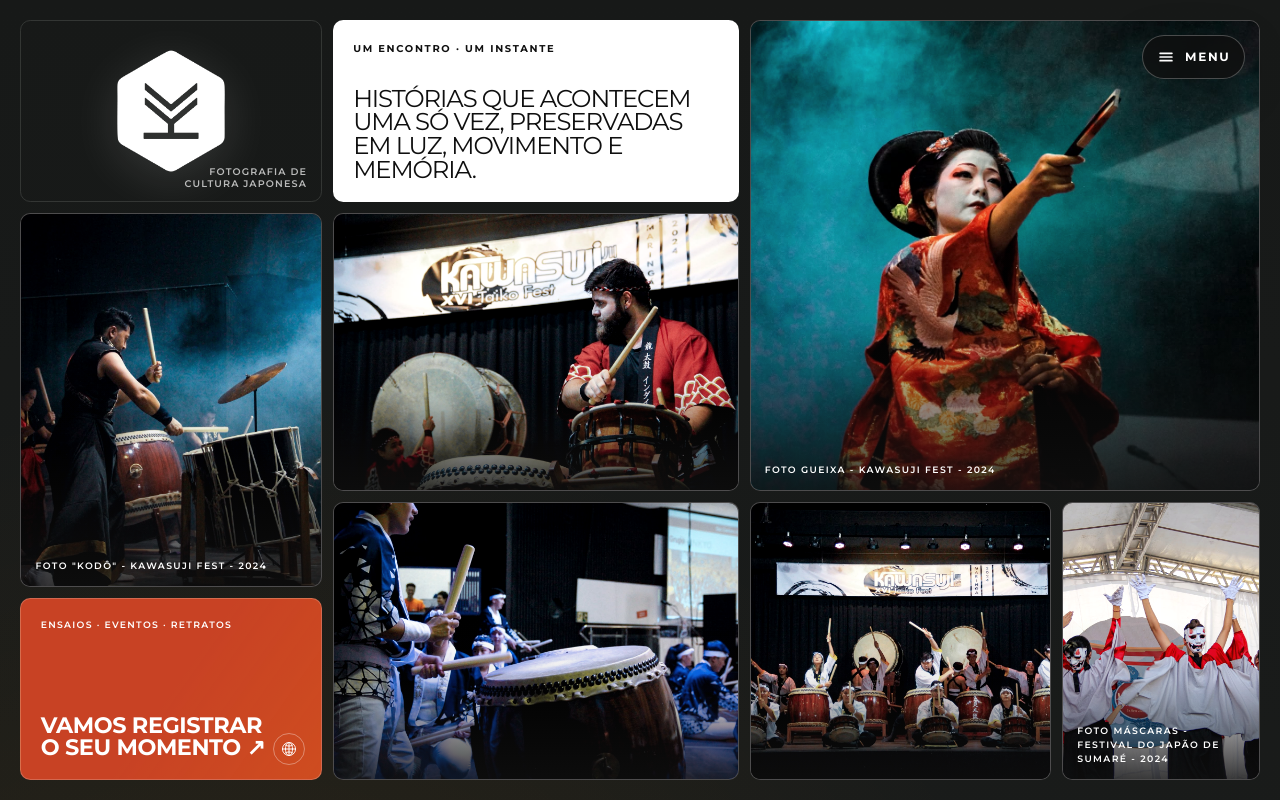
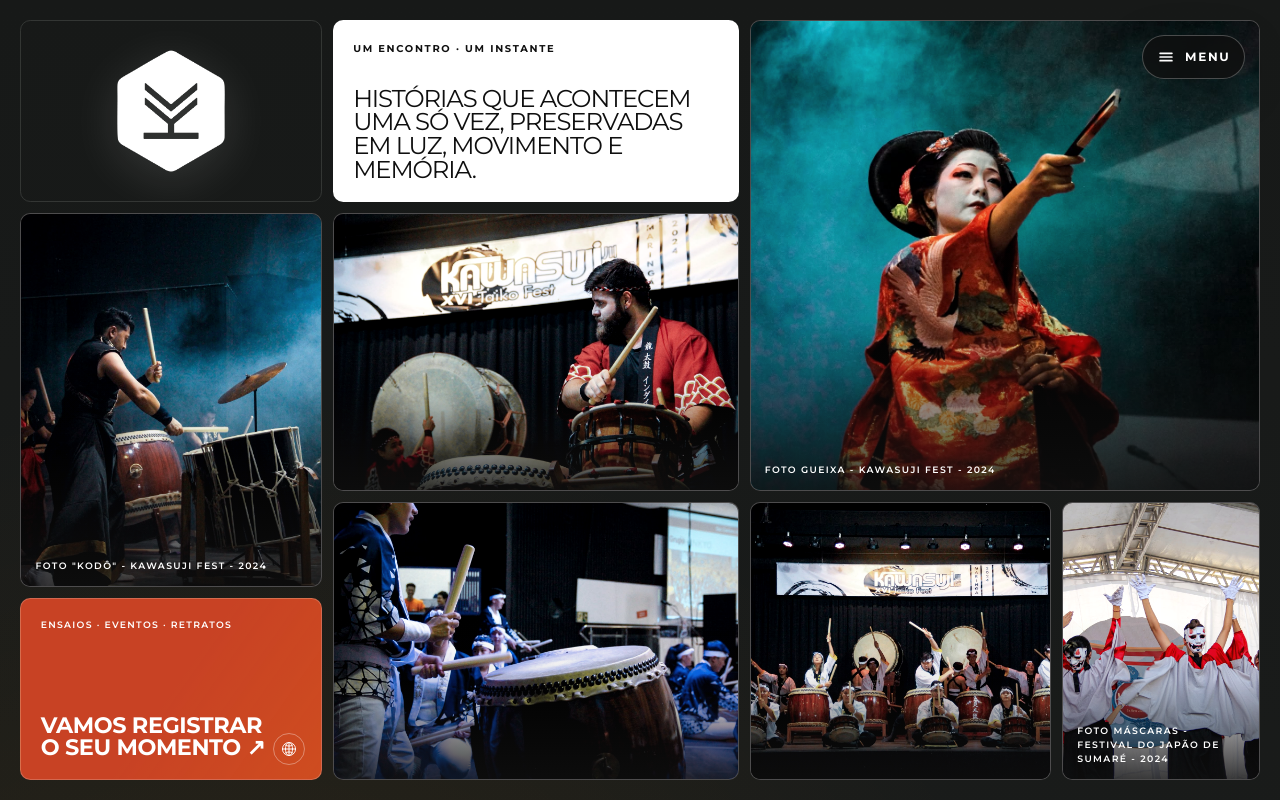
Before and after one commit to Gabriel-Andreoni/portifolio-y, a Next.js app: page / in a window 1280 px wide. Shown: the top 800 px of the page. Built offline with nearby package versions, Linux system fonts and the light colour scheme; a web font is replaced by a local one.

Commit message:
Remoção do títiulo "Fotografia de cultura japonesa" da seção hero

```diff
--- a/app/hero.tsx
+++ b/app/hero.tsx
@@ -62,11 +62,6 @@ export default function Hero() {
             priority
             src={logoY}
           />
-          <p className="absolute right-3.5 bottom-3 m-0 text-right font-[family-name:var(--font-utility)] text-[clamp(0.55rem,0.75vw,0.72rem)] leading-[1.2] font-semibold tracking-[0.12em] text-[color-mix(in_srgb,var(--palette-paper)_70%,transparent)] uppercase">
-            Fotografia de
-            <br />
-            cultura japonesa
-          </p>
         </div>
 
         <header className="relative flex min-w-0 [grid-area:1/4/3/8] flex-col justify-between overflow-hidden rounded-[clamp(0.55rem,0.8vw,0.85rem)] border border-[color-mix(in_srgb,var(--palette-paper)_20%,transparent)] bg-[var(--palette-paper)] p-[clamp(1rem,1.5vw,1.5rem)] text-[var(--palette-ink)] max-lg:min-h-84 max-lg:[grid-column:1/-1] max-lg:[grid-row:auto] max-sm:min-h-88">
```
